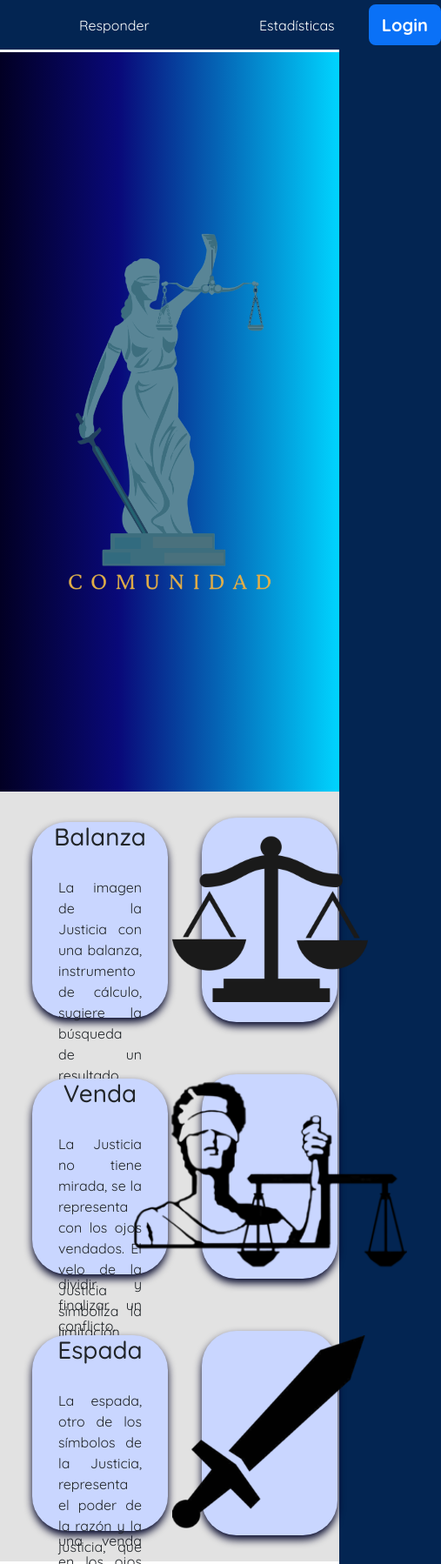
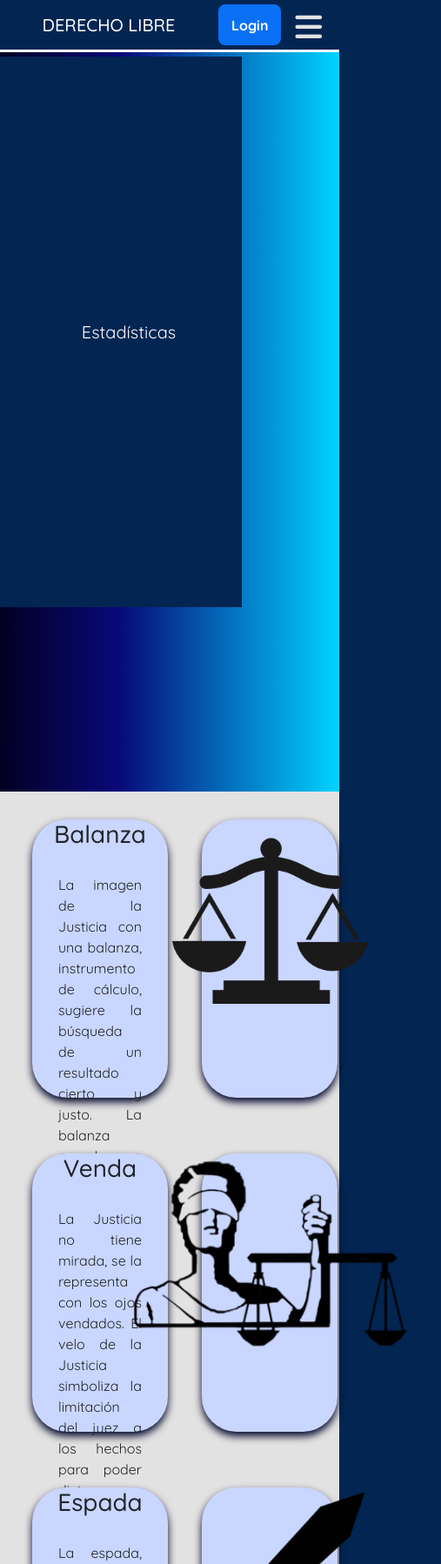
Before and after one commit to LokiUru/repositorio-pre-entrega-2-coder, a plain HTML site: page index.html in a window 390 px wide. Shown: the top 1798 px of the page at 87% size, 507 px wide, since content can reach past the window. Drawn offline with nearby package versions, Linux system fonts and the light colour scheme.

Commit message:
Se trabaja en menú responsive, no funciona, rever el tema. Posibilidad de agregar bootstarp para arreglarlo. A partir de esta versión existen notorios problemas con el responsive. Comienzo de trabajo a partir de la versión anterior.

```diff
--- a/css/style.css
+++ b/css/style.css
@@ -142,6 +142,19 @@ ventana modal que permite el login (ventana creada con bootstrap)*/
     border: solid #0a71f7;
 }
 
+/*Menú hamburguesa*/
+.boton_check {
+    font-size: 2.1875rem;
+    color: #E2E2E2;
+    margin-right: 0.9375rem;
+    cursor: pointer;
+    display: none;
+}
+
+#okey {
+    display: none;
+}
+
 /*Trabajo sobre el contenedor central y la imagen principal de la página de inicio*/
 main {
     /*Gradiente extraído de cssgradient*/
@@ -167,7 +180,7 @@ main {
 
 .seccion1 {
     width: 100%;
-    max-height: 18.75rem;
+    max-height: 24rem;
     background-color: #E2E2E2;
     display: flex;
     align-items: center;
@@ -226,7 +239,8 @@ main {
 .descargo_responsabilidad {
     background-color: #C9D6FF;
     color: #000428;
-max-height: 100%;    display: flex;
+    max-height: 100%;
+    display: flex;
     align-items: center;
     justify-content: center;
     text-align: justify;
@@ -297,6 +311,108 @@ max-height: 100%;    display: flex;
     margin-right: 0.625rem;
 }
 
+/*Media queryes para el responsive de la página, se encuentran todas aquí*/
+
+@media (max-width: 1477px) {
+    .lista_navegacion li a {
+        width: 8rem;
+        font-size: 0.9rem;
+    }
+
+    .btn_log {
+        font-size: 1rem;
+    }
+
+    .informacion {
+        height: 18rem;
+    }
+
+    .imagen_info1 {
+        height: 18rem;
+    }
+
+    .descargo_responsabilidad h3 {
+        margin-top: 0.5rem;
+        margin-bottom: 0.5rem;
+        font-size: 1.2rem;
+    }
+}
+
+@media (max-width: 1240px) {
+    .imagen_logo {
+        display: none;
+    }
+
+    .logo {
+        width: 15rem;
+        margin-right: 0px;
+    }
+
+    .barra_navegacion {
+        width: 50%;
+    }
+
+    .barra_navegacion ul li {
+        width: 9rem;
+        margin: 0.2rem;
+    }
+
+    .logo_footer img {
+        width: 16rem;
+    }
+}
+
+@media (max-width: 1190px) {
+    .informacion {
+        height: 20rem;
+    }
+    .imagen_info1{
+        max-height: 20rem;
+        height: 20rem;
+    }
+    .descargo_responsabilidad h3 {
+        font-size: 1rem;
+    }
+
+    .logo_footer img {
+        width: 15rem;
+    }
+
+    .texto_logo {
+        padding: 0.15rem;
+        margin: 0.15rem;
+}
+
+    @media (max-width: 1040px) {
+        .boton_check {
+            display: block;
+        }
+        .barra_navegacion {
+            position: fixed;
+            width: 70%;
+            height: 75vh;
+            background: #032552;
+            margin-top: 3.75rem;
+            text-align: center;
+            transition: all 0.5s;
+        }
+        .barra_navegacion ul li {
+            display: block;
+            margin: 3.125rem;
+            line-height: 1.875rem;
+        }
+        .barra_navegacion li a {
+            font-size: 1.25rem;
+        }
+        .barra_navegacion li a:hover {
+            background: none;
+            color: red;
+        }
+        #okey:checked ~ .barra_navegacion  {
+            left: 0%;
+        }
+        .imagen_central { display: none;}
+    }
 
     /*-----Página ¿Por qué Derecho Libre?---------------------------------------------------------------------------------------------------------------------------------------------------------------------------------*/
     /*Trabajo sobre aspecto general del contenedor*/
--- a/html/consultar.html
+++ b/html/consultar.html
@@ -5,6 +5,7 @@
     <meta charset="UTF-8">
     <meta http-equiv="X-UA-Compatible" content="IE=edge">
     <meta name="viewport" content="width=device-width, initial-scale=1.0">
+    <link rel="stylesheet" href="https://cdnjs.cloudflare.com/ajax/libs/font-awesome/6.2.1/css/all.min.css">
     <link href="https://cdn.jsdelivr.net/npm/bootstrap@5.3.0-alpha1/dist/css/bootstrap.min.css" rel="stylesheet"
         integrity="sha384-GLhlTQ8iRABdZLl6O3oVMWSktQOp6b7In1Zl3/Jr59b6EGGoI1aFkw7cmDA6j6gD" crossorigin="anonymous">
     <link rel="preconnect" href="https://fonts.googleapis.com">
--- a/index.html
+++ b/index.html
@@ -5,6 +5,7 @@
     <meta charset="UTF-8">
     <meta http-equiv="X-UA-Compatible" content="IE=edge">
     <meta name="viewport" content="width=device-width, initial-scale=1.0">
+    <link rel="stylesheet" href="https://cdnjs.cloudflare.com/ajax/libs/font-awesome/6.2.1/css/all.min.css">
     <link href="https://cdn.jsdelivr.net/npm/bootstrap@5.3.0-alpha1/dist/css/bootstrap.min.css" rel="stylesheet"
         integrity="sha384-GLhlTQ8iRABdZLl6O3oVMWSktQOp6b7In1Zl3/Jr59b6EGGoI1aFkw7cmDA6j6gD" crossorigin="anonymous">
 <link rel="preconnect" href="https://fonts.googleapis.com">
@@ -38,10 +39,16 @@
         </nav>
         <!--Botón para Login-->
         <div class="btn_login">
-            <button type="button" class="btn btn-primary btn_login btn_log" data-bs-toggle="modal" data-bs-target="#modalparalogin">
+            <button type="button" class="btn btn-primary btn_login btn_log" data-bs-toggle="modal"
+                data-bs-target="#modalparalogin">
                 Login
             </button>
         </div>
+        <!--Menú hamburguesa-->
+        <input type="checkbox" id="okey">
+        <label for="okey" class="boton_check">
+            <i class="fas fa-bars"></i>
+        </label>
 
     </header>
     <!--Contendor con la imagen principal de la página de inicio-->
@@ -50,7 +57,8 @@
             <img class="imagen_central" src="imagenes/imagen_inicio.png" alt="Imagen central de la pantalla de inicio">
         </div>
         <!--Ventana Modal de logueo creada con bootstrap-->
-        <div class="modal fade" id="modalparalogin" tabindex="-1" role="dialog" aria-labelledby="etiqueta_modal" aria-hidden="true">
+        <div class="modal fade" id="modalparalogin" tabindex="-1" role="dialog" aria-labelledby="etiqueta_modal"
+            aria-hidden="true">
             <div class="modal-dialog">
                 <div class="modal-content">
                     <div class="modal-header text-center">
@@ -69,8 +77,10 @@
                             <input type="password" class="form-control validate">
                             <label data-error="wrong" data-success="right">Contraseña</label>
                         </div>
-                  <p class="font-small blue-text d-flex justify-content-center"><a href="#" class="blue-text ml-1">¿Olvidaste tu contraseña?</a></p>
-                  <p class="font-small blue-text d-flex justify-content-center"><a href="#" class="blue-text ml-1">Registrate</a></p>
+                        <p class="font-small blue-text d-flex justify-content-center"><a href="#"
+                                class="blue-text ml-1">¿Olvidaste tu contraseña?</a></p>
+                        <p class="font-small blue-text d-flex justify-content-center"><a href="#"
+                                class="blue-text ml-1">Registrate</a></p>
                     </div>
                     <div class="modal-footer mb-3 d-flex justify-content-center">
                         <button type="button" class="btn btn-primary">Iniciar Sesión</button>
```
Also changed, not shown: html/derecholibre.html (+1 -0 lines), html/estadisticas.html (+1 -0 lines), html/foro.html (+1 -0 lines). Lines whose indentation alone changed are shown as unchanged.
